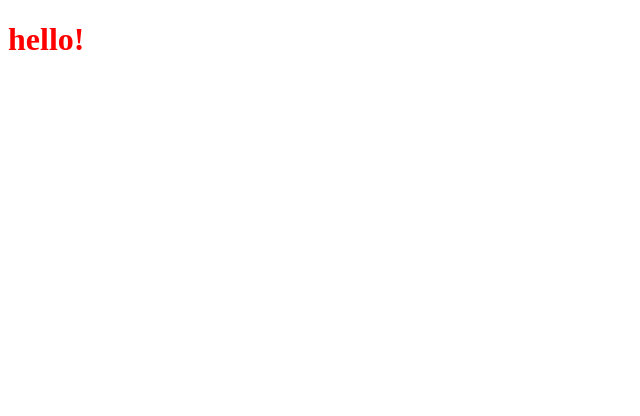
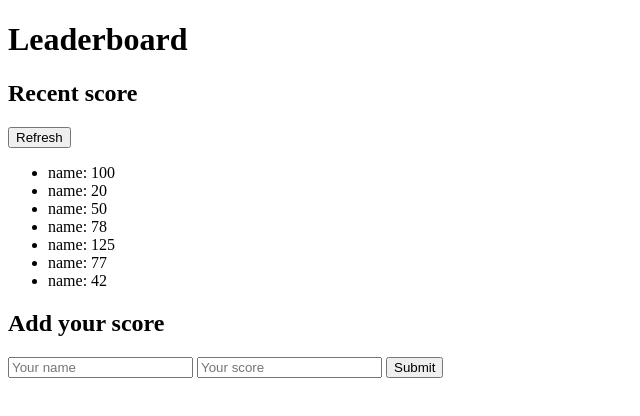
Before and after one commit to mandelatuks/LeaderBoard, a website built with webpack: page src/index.html in a window 1280 px wide. Shown: the whole page, without its empty margins (0-640 px from the left). Built offline with nearby package versions, Linux system fonts and the light colour scheme.

Commit message:
Add html basic structure

```diff
--- a/src/index.html
+++ b/src/index.html
@@ -5,11 +5,40 @@
     <meta charset="UTF-8">
     <meta http-equiv="X-UA-Compatible" content="IE=edge">
     <meta name="viewport" content="width=device-width, initial-scale=1.0">
-    <title>Document</title>
+    <title>LeaderBoard</title>
   </head>
 
   <body>
-    <h1>hello!</h1>
+    <header class="tittle">
+      <h1>Leaderboard</h1>
+    </header>
+    <div class="main-container">
+      <section class="recent-score-section">
+        <div class="recent-score">
+          <h2>Recent score</h2>
+          <button type="button" id="refresh">Refresh</button>
+        </div>
+        <div class="list-score">
+          <ul>
+            <li> name: 100</li>
+            <li> name: 20</li>
+            <li> name: 50</li>
+            <li> name: 78</li>
+            <li> name: 125</li>
+            <li> name: 77</li>
+            <li> name: 42</li>
+          </ul>
+        </div>
+      </section>
+      <section class="add-score">
+        <h2 class="recent-score-header">Add your score</h2>
+        <form action="#" class="form">
+          <input type="text" class="user-name" id="name" placeholder="Your name" required>
+          <input type="number" class="user-score" id="score" placeholder="Your score" required>
+          <button type="submit" id="submit"> Submit</button>
+        </form>
+      </section>
+    </div>
   </body>
 
 </html>
--- a/src/style.css
+++ b/src/style.css
@@ -1,3 +1,77 @@
-h1 {
-  color: red;
+/* body {
+  margin-right: 20px;
+  font-family: Arial, Helvetica, sans-serif;
 }
+button {
+  background: transparent;
+  padding: 0;
+  margin: 0;
+  cursor: pointer;
+}
+.header {
+  padding: 1% 14%;
+}
+
+.recent-score-section {
+  width: 35%;
+}
+.recent-score {
+  display: flex;
+  gap: 15px;
+}
+
+#refresh {
+  height: 25px;
+  width: 80px;
+  margin-top: 20px;
+}
+
+.list-score {
+  border: 2px solid #000;
+}
+
+.list-score ul {
+  padding: 0;
+  margin: 0;
+}
+
+.list-score ul li {
+  list-style: none;
+  padding: 5px 10px;
+  text-transform: capitalize;
+  padding-top: 10px;
+  padding-bottom: 10px;
+}
+
+.add-score {
+  display: flex;
+  flex-direction: column;
+}
+
+.form {
+  display: flex;
+  flex-direction: column;
+  gap: 20px;
+}
+.main-container {
+  display: flex;
+  gap: 50px;
+  margin-left: 40px;
+}
+input {
+  padding: 7px 5px;
+}
+
+::placeholder {
+  font-style: italic;
+}
+
+.form #submit {
+  display: inline-block;
+  position: relative;
+  text-align: right;
+  width: fit-content;
+  left: 70.1%;
+  padding: 5px;
+  border: 1px solid black;
+} */
```
Also changed, not shown: dist/index.html, dist/main.js.
